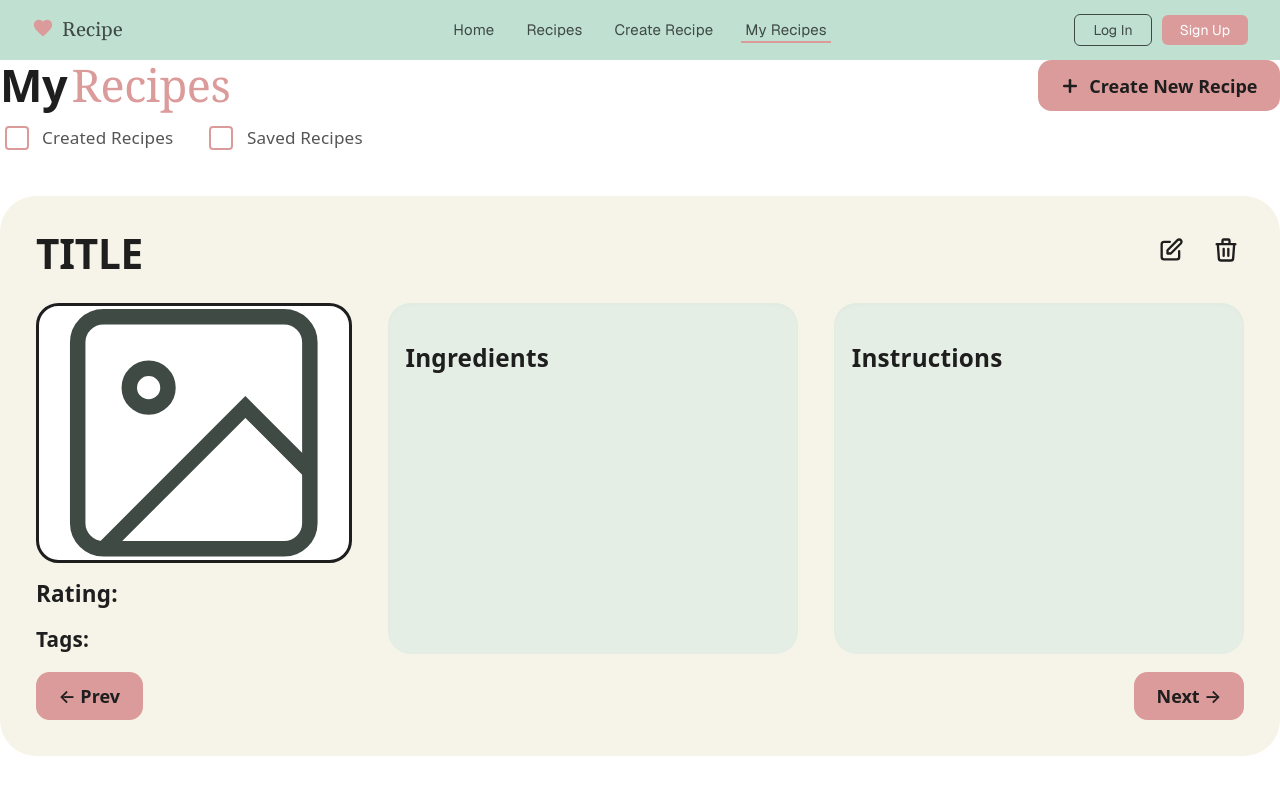
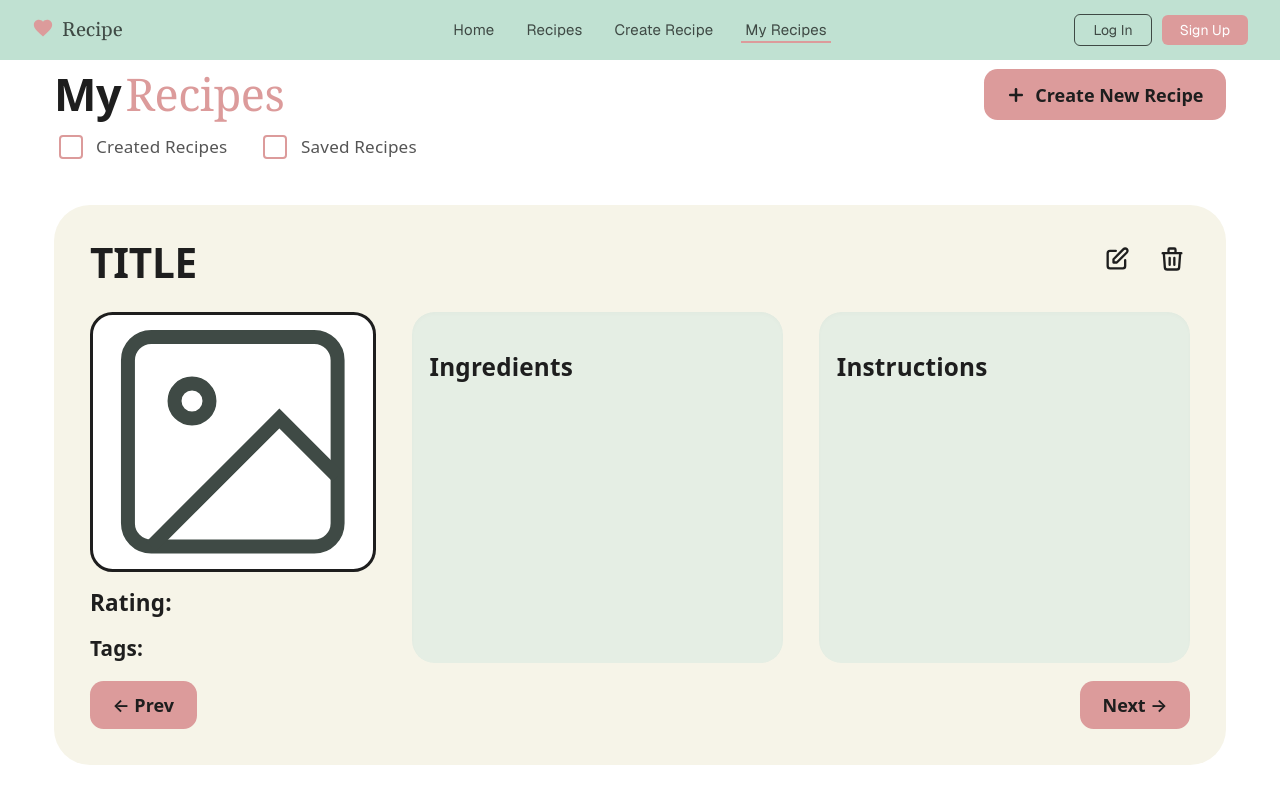
Before and after one commit to ethan-y-cheung/recipe-project, a React (Vite) app in the folder frontend/: page /my-recipes in a window 1280 px wide. Built offline with nearby package versions, Linux system fonts and the light colour scheme.

Commit message:
fix: updated styling and reverted app.css change

```diff
--- a/frontend/src/styles/MyRecipes.css
+++ b/frontend/src/styles/MyRecipes.css
@@ -1,8 +1,10 @@
 .recipe-container {
-    width: 100%;
-    max-width: 1300px;
-    margin: 0 auto;
-    padding: 0;
+    position: relative;
+    left: 50%;
+    width: 100vw;
+    margin-left: -50vw;
+    box-sizing: border-box;
+    padding: 0.5rem 3rem;
 }
 
 /* Header */
```
